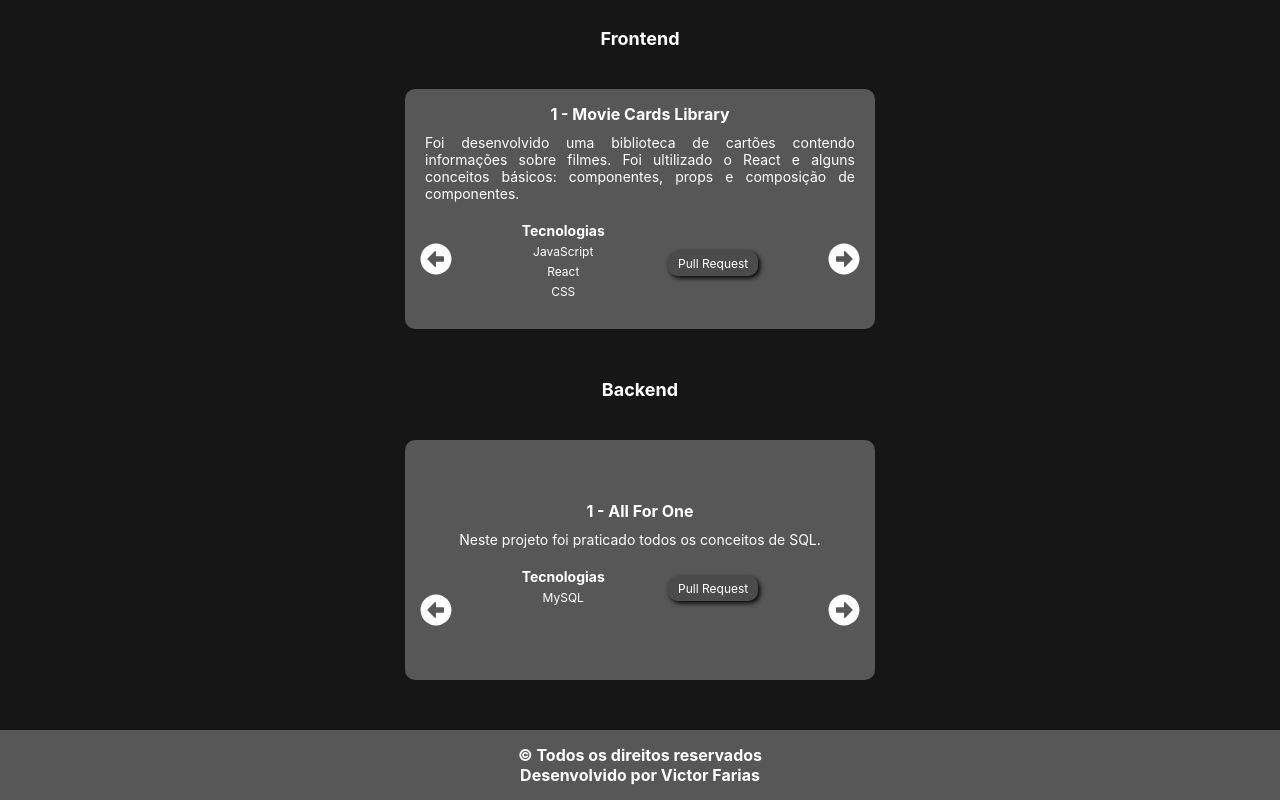
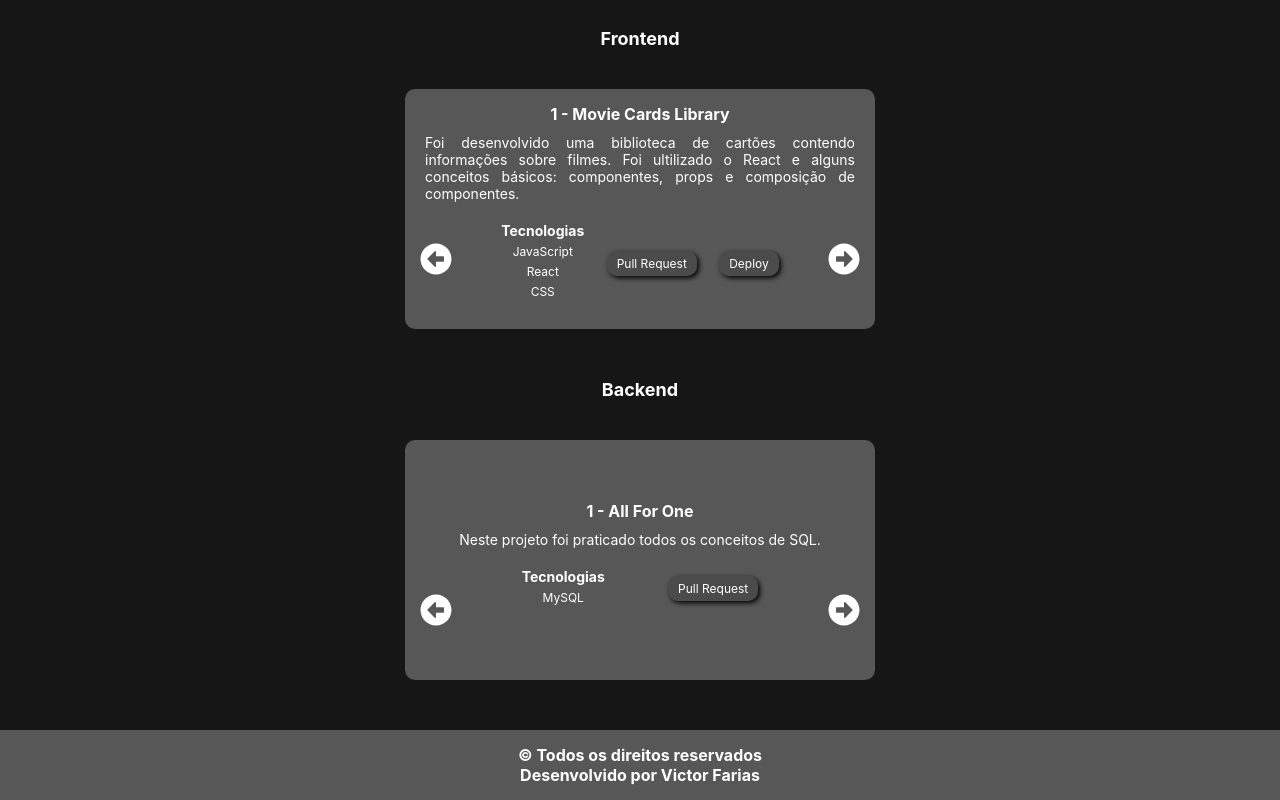
Before and after one commit to victorfariass/portfolio, a React (Create React App) app: page / in a window 1280 px wide. Shown: the part 1654-2454 px from the top of the page. Built offline with nearby package versions, Linux system fonts and the light colour scheme.

Commit message:
Deploys projetos

```diff
--- a/src/data.js
+++ b/src/data.js
@@ -73,6 +73,7 @@ export const frontend = [
     id: 1,
     name: 'Movie Cards Library',
     link: 'https://github.com/tryber/sd-08-project-movie-cards-library/pull/13',
+    deploy: 'https://victorfariass.github.io/movie-cards-library/',
     techs: ['JavaScript', 'React', 'CSS'],
     description: 'Foi desenvolvido uma biblioteca de cartões contendo informações sobre filmes. Foi ultilizado o React e alguns conceitos básicos: componentes, props e composição de componentes.',
   },
@@ -80,6 +81,7 @@ export const frontend = [
     id: 2,
     name: 'Movie Cards Library Stateful',
     link: 'https://github.com/tryber/sd-08-project-movie-cards-library-stateful/pull/13',
+    deploy: 'https://victorfariass.github.io/movie-cards-library-statefull/',
     techs: ['JavaScript', 'React', 'CSS'],
     description: 'Esse projeto é igual ao anterior, porém usa a funcionalidade de estados de componentes em React.',
   },
```
